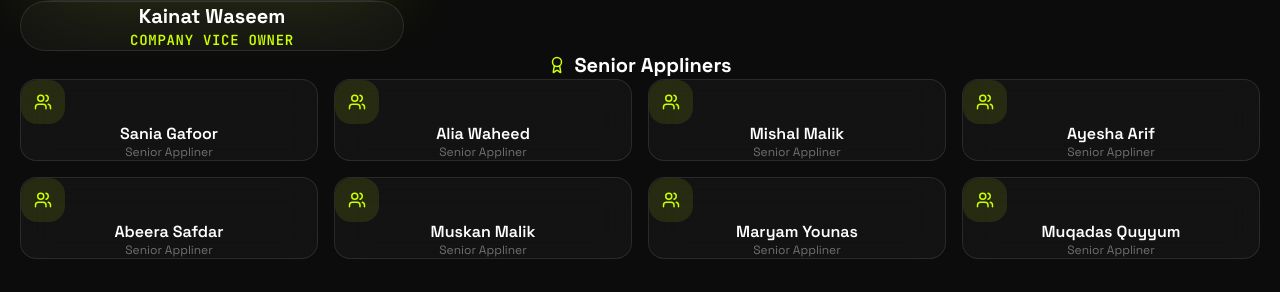
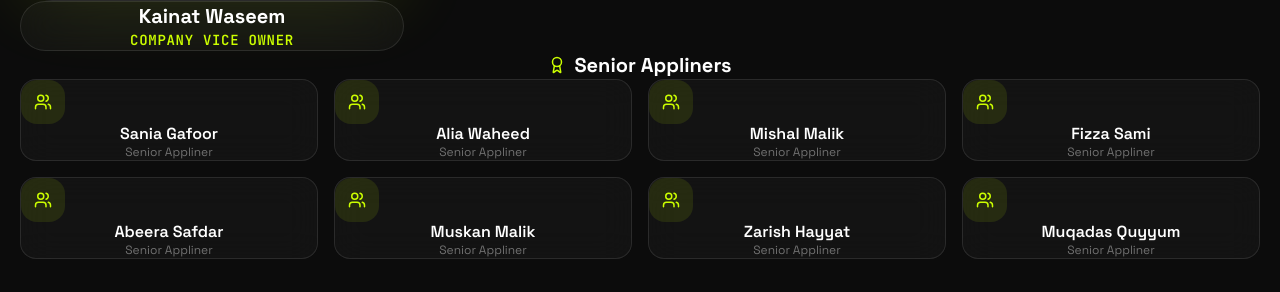
Before and after one commit to cyber589-star/Shaheen-assignment-Company, a Next.js app: page / in a window 1280 px wide. Shown: the part 1812-2104 px from the top of the page. Built offline with nearby package versions, Linux system fonts and the light colour scheme; no server answers; the database is empty.

Commit message:
Replace Ayesha Arif with Fizza Sami and Maryam Younas with Zarish Hayyat

```diff
--- a/src/data/content.ts
+++ b/src/data/content.ts
@@ -161,10 +161,10 @@ export const staff = {
     { name: 'Sania Gafoor', role: 'Senior Appliner' },
     { name: 'Alia Waheed', role: 'Senior Appliner' },
     { name: 'Mishal Malik', role: 'Senior Appliner' },
-    { name: 'Ayesha Arif', role: 'Senior Appliner' },
+    { name: 'Fizza Sami', role: 'Senior Appliner' },
     { name: 'Abeera Safdar', role: 'Senior Appliner' },
     { name: 'Muskan Malik', role: 'Senior Appliner' },
-    { name: 'Maryam Younas', role: 'Senior Appliner' },
+    { name: 'Zarish Hayyat', role: 'Senior Appliner' },
     { name: 'Muqadas Quyyum', role: 'Senior Appliner' },
   ],
 }
```
